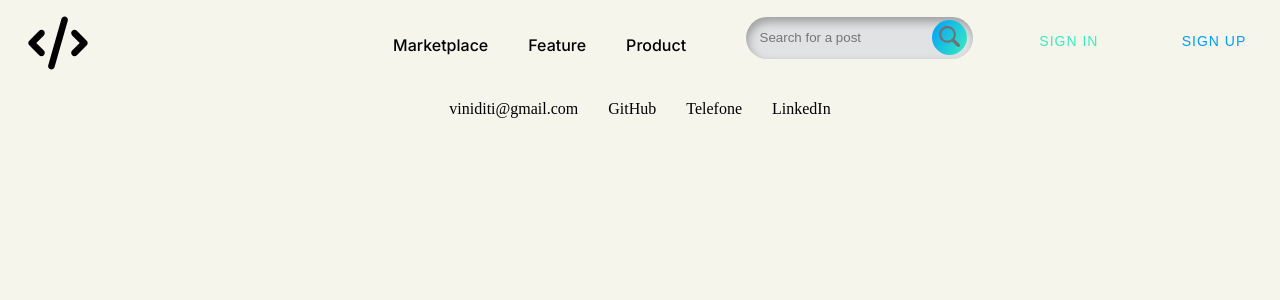
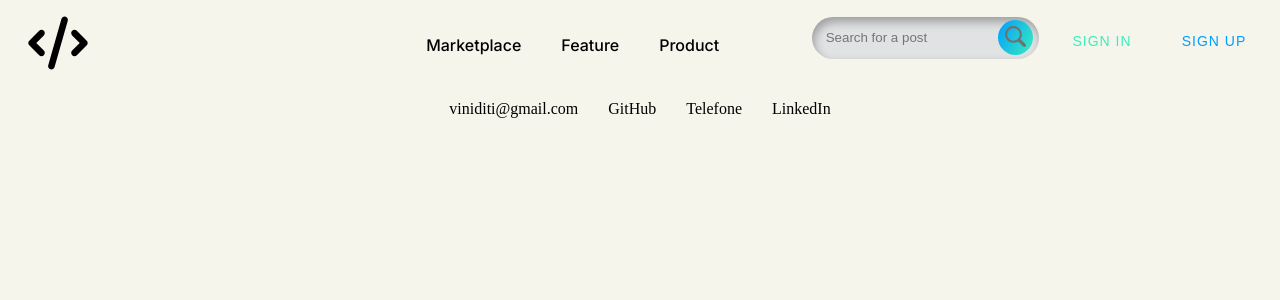
Before and after one commit to viniditi/django-blog, a Django app: page / in a window 1280 px wide. Shown: the top 300 px of the page. Run offline with Django 5.2, Linux system fonts and the light colour scheme.

Commit message:
Div added

```diff
--- a/blog_system/templates/blog_system/partials/header.html
+++ b/blog_system/templates/blog_system/partials/header.html
@@ -10,6 +10,7 @@
         <button class="sla">Feature</button>
         <button class="sla">Product</button>
     </div>
+    <div class="flex-area">
         <form>
             <div class="searchBox">
                 <input placeholder="Search for a post" class="input" name="text" autocomplete="off" type="text"/>
```
